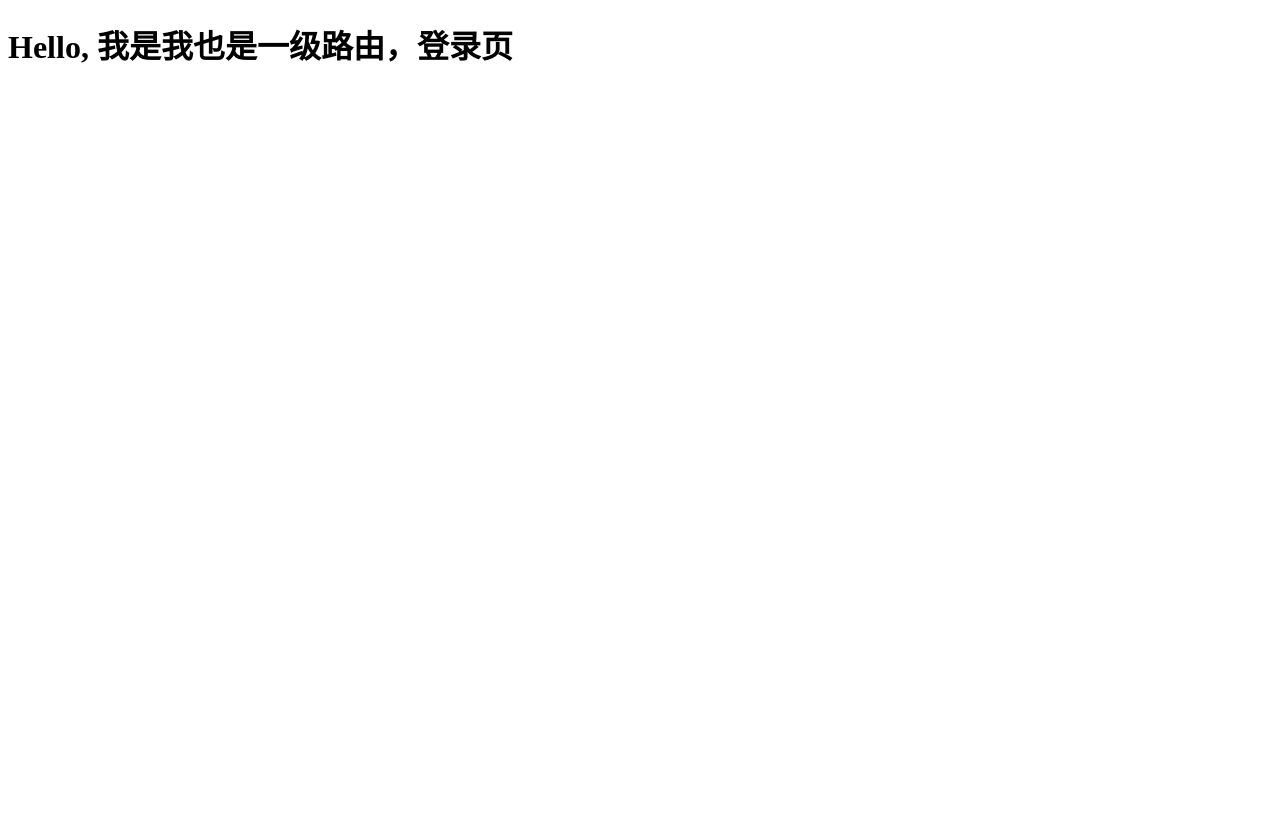
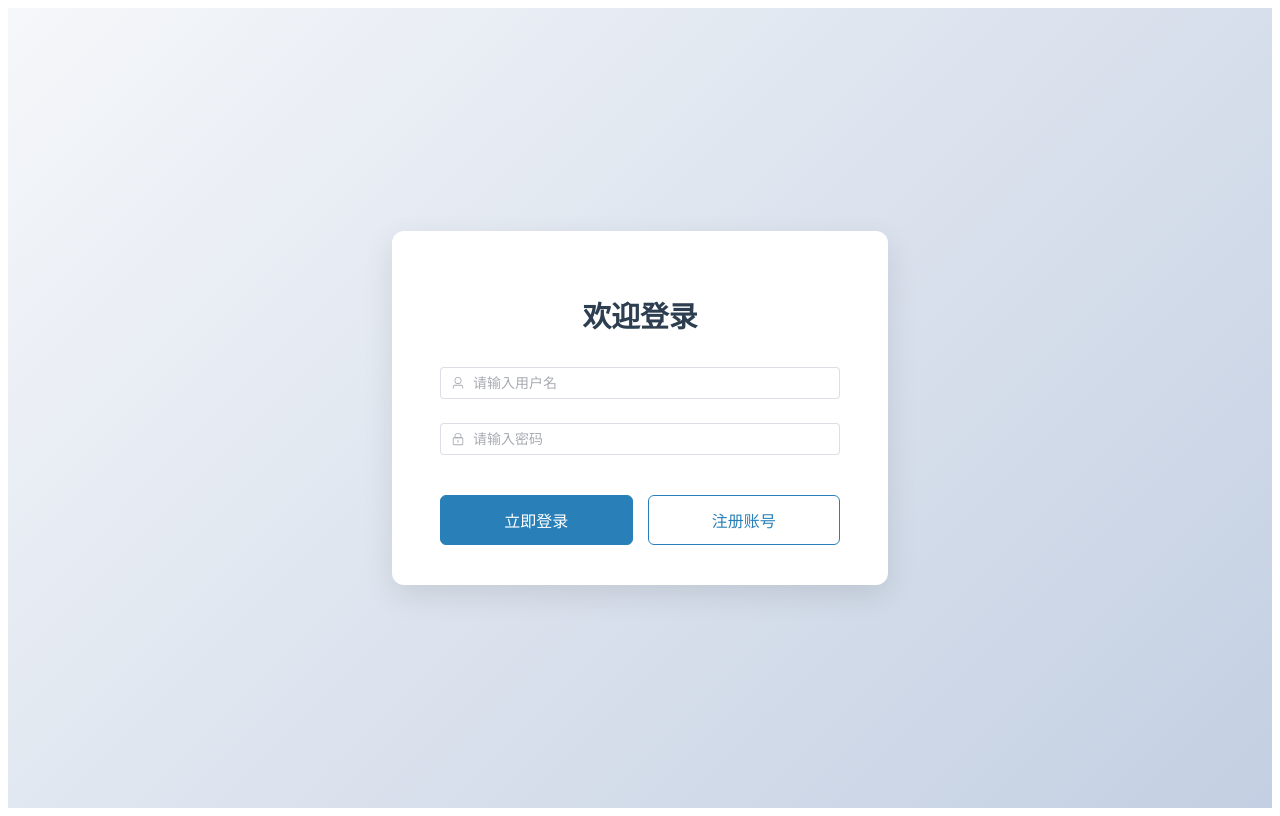
Before and after one commit to madaoQ/AI_chat, a Vue app in the folder front_end/: page /login in a window 1280 px wide. Built offline with nearby package versions, Linux system fonts and the light colour scheme.

Commit message:
v0帮忙做的登录界面，比豆包好用

```diff
--- a/front_end/package.json
+++ b/front_end/package.json
@@ -16,6 +16,7 @@
     "axios": "^1.8.4",
     "element-plus": "^2.9.7",
     "npm": "^11.2.0",
+    "pinia": "^3.0.1",
     "vue": "^3.5.13",
     "vue-router": "^4.5.0"
   },
--- a/front_end/src/views/home/index.vue
+++ b/front_end/src/views/home/index.vue
@@ -1,5 +1,5 @@
 <template>
-  <div>
+  <div class="home_container">
     <h1>Hello, 我也是一级路由，登陆后的首页</h1>
   </div>
 </template>
@@ -9,5 +9,4 @@
 </script>
 
 <style scoped>
-
 </style>
--- a/front_end/src/views/login/index.vue
+++ b/front_end/src/views/login/index.vue
@@ -1,13 +1,199 @@
 <template>
-  <div>
-    <h1>Hello, 我是我也是一级路由，登录页</h1>
+  <div class="login_container">
+    <div class="login_card">
+      <h2 class="title">欢迎登录</h2>
+
+      <form @submit.prevent="handleSubmit" class="login_form">
+        <div class="form_group">
+          <el-input
+            v-model="form.username"
+            placeholder="请输入用户名"
+            :prefix-icon="User"
+            class="custom_input"
+          />
+        </div>
+
+        <div class="form_group">
+          <el-input
+            v-model="form.password"
+            type="password"
+            placeholder="请输入密码"
+            :prefix-icon="Lock"
+            show-password
+            class="custom_input"
+          />
+        </div>
+
+        <div class="button_container">
+          <button type="submit" class="action_btn submit_btn">
+            <span class="btn_text">立即登录</span>
+            <span class="btn_wave"></span>
+          </button>
+          <button type="button" class="action_btn register_btn" @click="goToRegister">
+            <span class="btn_text">注册账号</span>
+            <span class="btn_wave"></span>
+          </button>
+        </div>
+      </form>
+    </div>
   </div>
 </template>
 
 <script setup lang="ts">
+import { reactive } from 'vue';
+import { User, Lock } from '@element-plus/icons-vue';
 
+interface LoginForm {
+  username: string;
+  password: string;
+}
+
+const form = reactive<LoginForm>({
+  username: '',
+  password: ''
+});
+
+const handleSubmit = () => {
+  // 表单验证逻辑
+  if (!form.username.trim()) {
+    alert('请输入账号');
+    return;
+  }
+  if (form.password.length < 6) {
+    alert('密码长度不能小于6位');
+    return;
+  }
+  // 提交登录逻辑
+  console.log('提交登录:', form);
+};
+
+const goToRegister = () => {
+  // 跳转到注册页面的逻辑
+  console.log('跳转到注册页面');
+};
 </script>
 
 <style scoped>
+.login_container {
+  height: 100vh;
+  display: flex;
+  justify-content: center;
+  align-items: center;
+  background: linear-gradient(135deg, #f5f7fa 0%, #c3cfe2 100%);
+}
 
+.login_card {
+  background: white;
+  padding: 2.5rem 3rem;
+  border-radius: 12px;
+  box-shadow: 0 10px 30px rgba(0,0,0,0.1);
+  width: 400px;
+  display: flex;
+  flex-direction: column;
+  transition: transform 0.3s ease, box-shadow 0.3s ease;
+}
+
+.login_card:hover {
+  transform: translateY(-10px);
+  box-shadow: 0 15px 40px rgba(0,0,0,0.15);
+}
+
+.title {
+  text-align: center;
+  color: #2c3e50;
+  margin-bottom: 2rem;
+  font-size: 1.8rem;
+  font-weight: 600;
+}
+
+.form_group {
+  margin-bottom: 1.5rem;
+  transition: all 0.3s ease;
+}
+
+/* 按钮容器样式 */
+.button_container {
+  margin-top: 2.5rem;
+  display: flex;
+  justify-content: space-between;
+  gap: 15px;
+}
+
+/* 按钮基础样式 */
+.action_btn {
+  position: relative;
+  flex: 1;
+  padding: 12px 0;
+  border-radius: 6px;
+  font-size: 16px;
+  font-weight: 500;
+  cursor: pointer;
+  overflow: hidden;
+  transition: all 0.3s ease;
+  border: none;
+  outline: none;
+}
+
+/* 登录按钮样式 */
+.submit_btn {
+  background: #2980b9;
+  color: white;
+  border: 1px solid #2980b9;
+}
+
+.submit_btn:hover {
+  background: #3498db;
+  transform: translateY(-3px);
+  box-shadow: 0 5px 15px rgba(41, 128, 185, 0.4);
+}
+
+/* 注册按钮样式 */
+.register_btn {
+  background: transparent;
+  color: #2980b9;
+  border: 1px solid #2980b9;
+}
+
+.register_btn:hover {
+  background: rgba(41, 128, 185, 0.1);
+  transform: translateY(-3px);
+  box-shadow: 0 5px 15px rgba(41, 128, 185, 0.2);
+}
+
+/* 波浪动画效果 */
+.btn_wave {
+  position: absolute;
+  top: 0;
+  left: -100%;
+  width: 200%;
+  height: 100%;
+  background: linear-gradient(
+    90deg,
+    transparent,
+    rgba(255, 255, 255, 0.4) 50%,
+    transparent
+  );
+  transform: translateX(-100%);
+  transition: none;
+  pointer-events: none;
+}
+
+.action_btn:hover .btn_wave {
+  animation: wave 1.2s cubic-bezier(0.4, 0, 0.2, 1);
+}
+
+@keyframes wave {
+  0% {
+    transform: translateX(-100%);
+  }
+  100% {
+    transform: translateX(100%);
+  }
+}
+
+/* 按钮文字样式 */
+.btn_text {
+  position: relative;
+  z-index: 1;
+}
 </style>
```
Also changed, not shown: front_end/src/store/index.ts (added), 1 other file (tests, documents, lock files or other folders).
